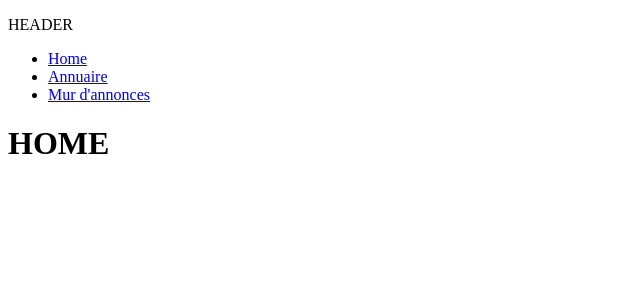
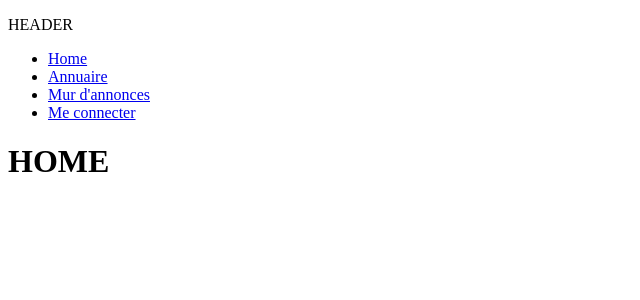
Before and after one commit to SyraxTarg/MiseEnRelationActeursLowTechClaireMaimiti, a PHP site: page / in a window 1280 px wide. Shown: the top 300 px of the page, without its empty margins (0-640 px from the left). Run offline with PHP 8.4, Linux system fonts and the light colour scheme; data that the repository does not hold is empty; some libraries are stand-ins or nearby versions.

Commit message:
btn connexion

```diff
--- a/views/partials/_header.php
+++ b/views/partials/_header.php
@@ -31,5 +31,12 @@
 
             }
         }
+        else{
+            echo "
+                <li>
+                    <a href='index.php?page=connexion'>Me connecter</a>
+                </li>
+            ";
+        }
     ?>
 </ul>
```
